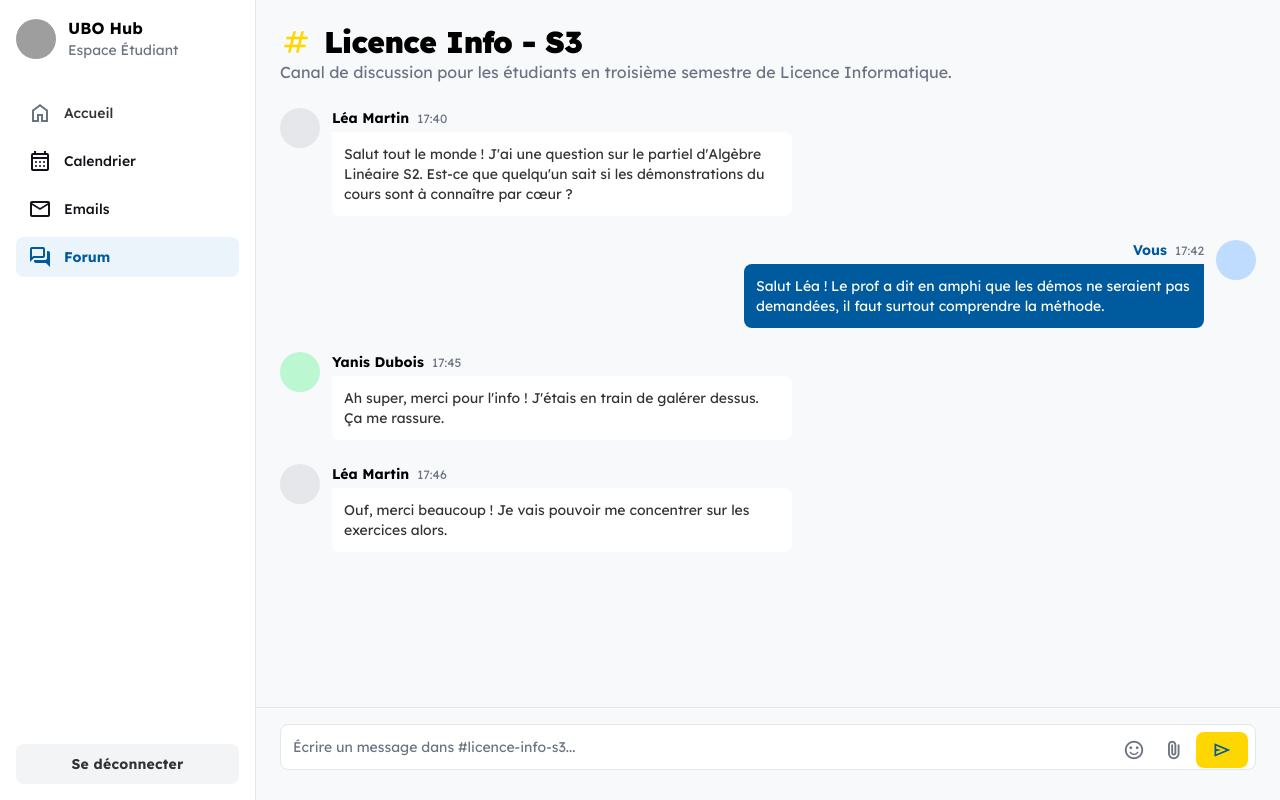
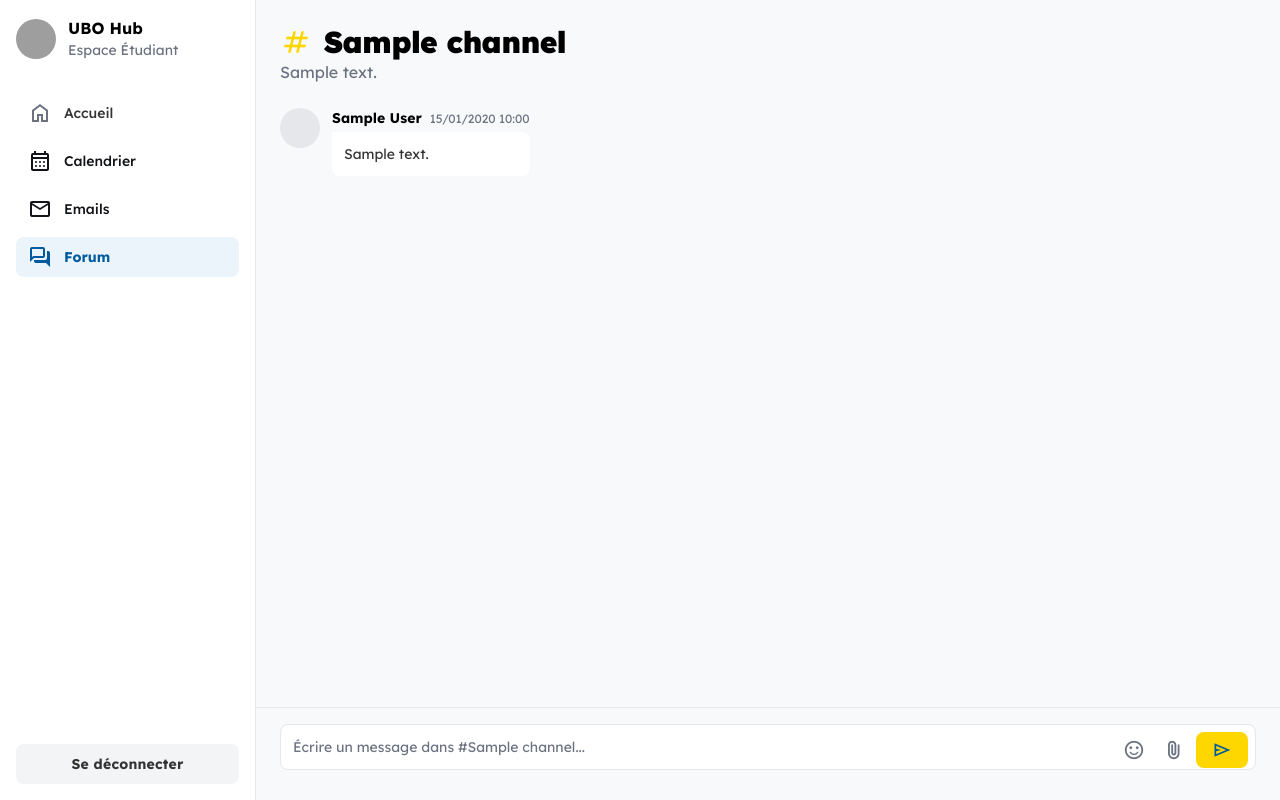
Before and after one commit to Lou-Simon/UBHome, a Django app: template templates/forum.html in a window 1280 px wide. Run offline with Django 4.2, Linux system fonts and the light colour scheme; the template is opened without the code that fills it: most values are stand-ins (such as "Sample title", 1, 10 or a date in 2020); some libraries are stand-ins or nearby versions; grey boxes are pictures that could not be loaded.

Commit message:
V1 fonctionnelle du forum

```diff
--- a/dashboard/sub_urls/forum_urls.py
+++ b/dashboard/sub_urls/forum_urls.py
@@ -4,4 +4,6 @@ from ..views import forum
 
 urlpatterns = [
     path('', forum.forum_view, name='forum'),
+    # Endpoint JSON pour rafraîchissement périodique des messages
+    path('posts.json', forum.forum_posts_json, name='forum_posts_json'),
 ]
--- a/dashboard/views/auth.py
+++ b/dashboard/views/auth.py
@@ -29,7 +29,7 @@ def get_session_user_data(request):
 def login_view(request):
     """Gère la connexion."""
     if request.session.get('student_id'):
-        return redirect('dashboard')
+        return redirect('dashboard:dashboard')
 
     if request.method == 'POST':
         try:
--- a/dashboard/views/calendar.py
+++ b/dashboard/views/calendar.py
@@ -7,7 +7,7 @@ def calendar(request):
     user_data = get_session_user_data(request)
 
     if not user_data:
-        return redirect('login')
+        return redirect('dashboard:login')
 
     context = {
         'user': user_data,
--- a/dashboard/views/forum.py
+++ b/dashboard/views/forum.py
@@ -1,17 +1,92 @@
 # Fichier : dashboard/views/forum.py
 from django.shortcuts import render, redirect
+from django.http import JsonResponse
 from .auth import get_session_user_data
+# Ajouts d'import pour les modèles
+from ..models import Student, ForumChannel, ForumPost
+
 
 def forum_view(request):
-    """Vue pour afficher la page du Forum."""
+    """Vue pour afficher la page du Forum et envoyer un message.
+    Le canal par défaut est celui correspondant à l'année de l'étudiant connecté.
+    """
     user_data = get_session_user_data(request)
 
     if not user_data:
-        return redirect('login')
+        return redirect('dashboard:login')
+
+    # Récupérer l'objet Student de l'utilisateur connecté
+    try:
+        student = Student.objects.get(student_id=user_data["student_id"])
+    except Student.DoesNotExist:
+        return redirect('dashboard:login')
+
+    # Déterminer le canal par défaut en fonction de l'année de l'étudiant
+    channel_name = student.year or user_data.get("year")
+
+    # Crée/récupère le canal de l'année de l'étudiant (ex: "M1 ILIADE")
+    channel, _ = ForumChannel.objects.get_or_create(
+        name=channel_name,
+        defaults={
+            "description": f"Canal de discussion pour la promotion {channel_name}."
+        }
+    )
+
+    # Gestion de l'envoi d'un message
+    if request.method == 'POST':
+        content = request.POST.get('content', '').strip()
+        if content:
+            ForumPost.objects.create(channel=channel, author=student, content=content)
+        return redirect('dashboard:forum')
+
+    # Récupération des posts du canal
+    posts = channel.posts.select_related('author').order_by('posted_at')
 
     context = {
         'user': user_data,
-        'title': 'Forum Étudiant'
+        'title': 'Forum Étudiant',
+        'channel': channel,
+        'posts': posts,
     }
 
     return render(request, 'forum.html', context)
+
+
+def forum_posts_json(request):
+    """Retourne la liste des posts du canal par défaut de l'utilisateur au format JSON.
+    Utilisé par le front pour rafraîchir les messages périodiquement sans recharger la page.
+    """
+    user_data = get_session_user_data(request)
+    if not user_data:
+        return JsonResponse({"detail": "Unauthorized"}, status=401)
+
+    try:
+        student = Student.objects.get(student_id=user_data["student_id"])
+    except Student.DoesNotExist:
+        return JsonResponse({"detail": "Unauthorized"}, status=401)
+
+    channel_name = student.year or user_data.get("year")
+    channel, _ = ForumChannel.objects.get_or_create(
+        name=channel_name,
+        defaults={"description": f"Canal de discussion pour la promotion {channel_name}."}
+    )
+
+    posts_qs = channel.posts.select_related('author').order_by('posted_at')
+
+    posts = [
+        {
+            "id": p.id,
+            "content": p.content,
+            "posted_at": p.posted_at.strftime('%d/%m/%Y %H:%M'),
+            "author": {
+                "student_id": p.author.student_id,
+                "full_name": p.author.full_name,
+            },
+        }
+        for p in posts_qs
+    ]
+
+    return JsonResponse({
+        "channel": {"name": channel.name, "description": channel.description},
+        "posts": posts,
+    })
--- a/templates/forum.html
+++ b/templates/forum.html
@@ -47,7 +47,7 @@
   </style>
 </head>
 
-<body class="bg-background-light dark:bg-background-dark font-display text-text-light dark:text-text-dark">
+<body class="bg-background-light dark:bg-background-dark font-display text-text-light dark:text-text-dark" data-current-student-id="{{ user.student_id }}">
   <div class="flex h-screen w-full">
     <aside
       class="flex flex-col w-64 bg-card-light dark:bg-card-dark border-r border-border-light dark:border-border-dark p-4 shrink-0">
@@ -97,88 +97,177 @@
           <h1
             class="text-heading-light dark:text-heading-dark text-3xl font-black tracking-tight flex items-center gap-3">
             <span class="material-symbols-outlined text-accent" style="font-size: 32px;">tag</span>
-            <span>Licence Info - S3</span>
+            <span id="channelName">{{ channel.name }}</span>
           </h1>
-          <p class="text-subtle-light dark:text-subtle-dark text-base font-normal">Canal de discussion pour les
-            étudiants en troisième semestre de Licence Informatique.</p>
+          <p id="channelDesc" class="text-subtle-light dark:text-subtle-dark text-base font-normal">{{ channel.description }}</p>
         </header>
-        <div class="flex-grow space-y-6">
-          <div class="flex items-start gap-3 max-w-lg">
+        <div id="postsContainer" class="flex-grow space-y-6">
+          {% for post in posts %}
+          <div class="flex items-start gap-3 max-w-lg {% if post.author.student_id == user.student_id %} ml-auto justify-end{% endif %}">
+            {% if post.author.student_id != user.student_id %}
               <div class="size-10 rounded-full bg-gray-200 dark:bg-gray-700 flex-shrink-0"></div>
-            <div class="flex flex-col">
+            {% endif %}
+            <div class="flex flex-col {% if post.author.student_id == user.student_id %} items-end{% endif %}">
               <div class="flex items-baseline gap-2">
-                <p class="font-bold text-heading-light dark:text-heading-dark text-sm">Léa Martin</p>
-                <p class="text-xs text-subtle-light dark:text-subtle-dark">17:40</p>
+                <p class="font-bold {% if post.author.student_id == user.student_id %} text-primary dark:text-accent {% else %} text-heading-light dark:text-heading-dark {% endif %} text-sm">
+                  {% if post.author.student_id == user.student_id %}Vous{% else %}{{ post.author.full_name }}{% endif %}
+                </p>
+                <p class="text-xs text-subtle-light dark:text-subtle-dark">{{ post.posted_at|date:"d/m/Y H:i" }}</p>
               </div>
-              <div class="bg-card-light dark:bg-card-dark p-3 rounded-lg rounded-tl-none mt-1">
-                <p class="text-sm">Salut tout le monde ! J'ai une question sur le partiel d'Algèbre Linéaire S2. Est-ce
-                  que quelqu'un sait si les démonstrations du cours sont à connaître par cœur ?</p>
+              <div class="mt-1 p-3 rounded-lg {% if post.author.student_id == user.student_id %} bg-primary dark:bg-accent text-white dark:text-primary rounded-tr-none {% else %} bg-card-light dark:bg-card-dark text-text-light dark:text-text-dark rounded-tl-none {% endif %}">
+                <p class="text-sm">{{ post.content }}</p>
               </div>
             </div>
+            {% if post.author.student_id == user.student_id %}
+              <div class="size-10 rounded-full bg-blue-200 dark:bg-blue-900 flex-shrink-0"></div>
+            {% endif %}
           </div>
-          <div class="flex items-start gap-3 max-w-lg ml-auto justify-end">
-            <div class="flex flex-col items-end">
-              <div class="flex items-baseline gap-2">
-                <p class="font-bold text-primary dark:text-accent text-sm">Vous</p>
-                <p class="text-xs text-subtle-light dark:text-subtle-dark">17:42</p>
-              </div>
-              <div class="bg-primary dark:bg-accent p-3 rounded-lg rounded-tr-none mt-1">
-                <p class="text-sm text-white dark:text-primary">Salut Léa ! Le prof a dit en amphi que les démos ne
-                  seraient pas demandées, il faut surtout comprendre la méthode.</p>
-              </div>
-            </div>
-            <div class="size-10 rounded-full bg-blue-200 dark:bg-blue-900 flex-shrink-0"></div>
-          </div>
-          <div class="flex items-start gap-3 max-w-lg">
-            <div class="size-10 rounded-full bg-green-200 dark:bg-green-900 flex-shrink-0"></div>
-            <div class="flex flex-col">
-              <div class="flex items-baseline gap-2">
-                <p class="font-bold text-heading-light dark:text-heading-dark text-sm">Yanis Dubois</p>
-                <p class="text-xs text-subtle-light dark:text-subtle-dark">17:45</p>
-              </div>
-              <div class="bg-card-light dark:bg-card-dark p-3 rounded-lg rounded-tl-none mt-1">
-                <p class="text-sm">Ah super, merci pour l'info ! J'étais en train de galérer dessus. Ça me rassure.</p>
-              </div>
-            </div>
-          </div>
-          <div class="flex items-start gap-3 max-w-lg">
-            <div class="size-10 rounded-full bg-gray-200 dark:bg-gray-700 flex-shrink-0"></div>
-            <div class="flex flex-col">
-              <div class="flex items-baseline gap-2">
-                <p class="font-bold text-heading-light dark:text-heading-dark text-sm">Léa Martin</p>
-                <p class="text-xs text-subtle-light dark:text-subtle-dark">17:46</p>
-              </div>
-              <div class="bg-card-light dark:bg-card-dark p-3 rounded-lg rounded-tl-none mt-1">
-                <p class="text-sm">Ouf, merci beaucoup ! Je vais pouvoir me concentrer sur les exercices alors.</p>
-              </div>
-            </div>
-          </div>
+          {% empty %}
+          <p class="text-sm text-subtle-light dark:text-subtle-dark">Aucun message pour le moment. Soyez le premier à écrire !</p>
+          {% endfor %}
         </div>
       </div>
       <div
         class="p-6 pt-4 border-t border-border-light dark:border-border-dark bg-background-light dark:bg-background-dark">
         <div class="relative">
-          <textarea
+          <form method="post" class="relative" id="forumForm">
+            {% csrf_token %}
+            <textarea name="content" id="messageInput"
               class="w-full bg-card-light dark:bg-card-dark border border-border-light dark:border-border-dark rounded-lg p-3 pr-28 text-sm placeholder:text-subtle-light dark:placeholder:text-subtle-dark focus:ring-2 focus:ring-primary/50 focus:border-primary/50 transition resize-none"
-            placeholder="Écrire un message dans #licence-info-s3..." rows="1"></textarea>
+              placeholder="Écrire un message dans #{{ channel.name }}..." rows="1"></textarea>
             <div class="absolute right-2 top-1/2 -translate-y-1/2 flex items-center gap-1">
-            <button
+              <button type="button"
                 class="size-9 flex items-center justify-center rounded-lg text-subtle-light dark:text-subtle-dark hover:bg-gray-100 dark:hover:bg-gray-700 transition-colors">
                 <span class="material-symbols-outlined" style="font-size: 22px;">sentiment_satisfied</span>
               </button>
-            <button
+              <button type="button"
                 class="size-9 flex items-center justify-center rounded-lg text-subtle-light dark:text-subtle-dark hover:bg-gray-100 dark:hover:bg-gray-700 transition-colors">
                 <span class="material-symbols-outlined" style="font-size: 22px;">attach_file</span>
               </button>
-            <button
+              <button type="submit" id="sendBtn"
                 class="h-9 px-4 flex items-center justify-center rounded-lg bg-accent hover:bg-accent/90 text-primary font-bold text-sm transition-colors">
                 <span class="material-symbols-outlined" style="font-size: 20px;">send</span>
               </button>
             </div>
+          </form>
         </div>
       </div>
     </main>
   </div>
+
+  <script>
+    (function () {
+      const postsContainer = document.getElementById('postsContainer');
+      const currentStudentId = document.body.dataset.currentStudentId;
+      const channelNameEl = document.getElementById('channelName');
+      const channelDescEl = document.getElementById('channelDesc');
+      const form = document.getElementById('forumForm');
+      const input = document.getElementById('messageInput');
+      const fetchUrl = '{% url "dashboard:forum_posts_json" %}';
+
+      function renderPosts(data) {
+        if (data.channel) {
+          if (channelNameEl) channelNameEl.textContent = data.channel.name;
+          if (channelDescEl) channelDescEl.textContent = data.channel.description || '';
+        }
+        // Clear container
+        postsContainer.innerHTML = '';
+        if (!data.posts || data.posts.length === 0) {
+          const p = document.createElement('p');
+          p.className = 'text-sm text-subtle-light dark:text-subtle-dark';
+          p.textContent = 'Aucun message pour le moment. Soyez le premier à écrire !';
+          postsContainer.appendChild(p);
+          return;
+        }
+        data.posts.forEach((post) => {
+          const isMine = post.author.student_id === currentStudentId;
+          const wrapper = document.createElement('div');
+          wrapper.className = 'flex items-start gap-3 max-w-lg' + (isMine ? ' ml-auto justify-end' : '');
+
+          if (!isMine) {
+            const avatar = document.createElement('div');
+            avatar.className = 'size-10 rounded-full bg-gray-200 dark:bg-gray-700 flex-shrink-0';
+            wrapper.appendChild(avatar);
+          }
+
+          const contentCol = document.createElement('div');
+          contentCol.className = 'flex flex-col' + (isMine ? ' items-end' : '');
+
+          const header = document.createElement('div');
+          header.className = 'flex items-baseline gap-2';
+
+          const name = document.createElement('p');
+          name.className = 'font-bold text-sm ' + (isMine ? 'text-primary dark:text-accent' : 'text-heading-light dark:text-heading-dark');
+          name.textContent = isMine ? 'Vous' : post.author.full_name;
+
+          const date = document.createElement('p');
+          date.className = 'text-xs text-subtle-light dark:text-subtle-dark';
+          date.textContent = post.posted_at;
+
+          header.appendChild(name);
+          header.appendChild(date);
+
+          const bubble = document.createElement('div');
+          bubble.className = 'mt-1 p-3 rounded-lg text-sm ' + (isMine
+            ? 'bg-primary dark:bg-accent text-white dark:text-primary rounded-tr-none'
+            : 'bg-card-light dark:bg-card-dark text-text-light dark:text-text-dark rounded-tl-none');
+
+          const text = document.createElement('p');
+          text.className = 'text-sm';
+          text.textContent = post.content;
+          bubble.appendChild(text);
+
+          contentCol.appendChild(header);
+          contentCol.appendChild(bubble);
+
+          wrapper.appendChild(contentCol);
+
+          if (isMine) {
+            const meAvatar = document.createElement('div');
+            meAvatar.className = 'size-10 rounded-full bg-blue-200 dark:bg-blue-900 flex-shrink-0';
+            wrapper.appendChild(meAvatar);
+          }
+
+          postsContainer.appendChild(wrapper);
+        });
+        // Scroll to bottom to see latest
+        postsContainer.parentElement.scrollTop = postsContainer.parentElement.scrollHeight;
+      }
+
+      async function refreshPosts() {
+        try {
+          const res = await fetch(fetchUrl, { headers: { 'Accept': 'application/json' } });
+          if (!res.ok) return;
+          const data = await res.json();
+          renderPosts(data);
+        } catch (e) {
+          // ignore network errors silently for polling
+        }
+      }
+
+      // Initial load + polling every 1s
+      refreshPosts();
+      setInterval(refreshPosts, 1000);
+
+      // Intercept form submit to avoid full reload
+      form.addEventListener('submit', async (e) => {
+        e.preventDefault();
+        const content = (input.value || '').trim();
+        if (!content) return;
+        try {
+          const formData = new FormData(form); // includes csrfmiddlewaretoken & content
+          const res = await fetch(window.location.pathname, {
+            method: 'POST',
+            body: formData
+          });
+          if (res.ok) {
+            input.value = '';
+            refreshPosts();
+          }
+        } catch (_) {}
+      });
+    })();
+  </script>
 </body>
 
 </html>
```
Also changed, not shown: db.sqlite3. Lines whose indentation alone changed are shown as unchanged.
